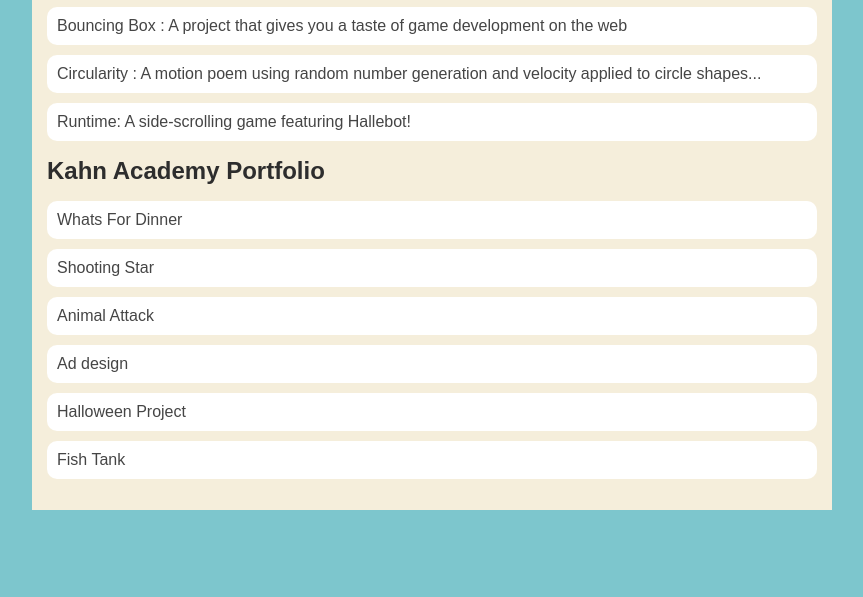
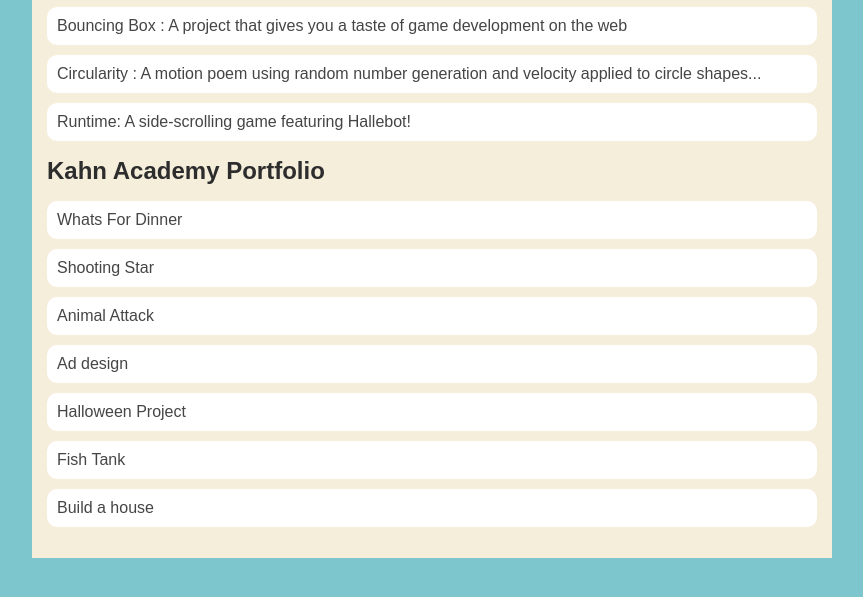
Before and after one commit to EvanMurillo/EvanMurillo.github.io, a plain HTML site: page portfolio.html in a window 1280 px wide. Shown: the part 197-794 px from the top of the page, without its empty margins (208-1071 px from the left). Drawn offline with Linux system fonts and the light colour scheme.

Commit message:
build a house

```diff
--- a/portfolio.html
+++ b/portfolio.html
@@ -37,6 +37,7 @@
                     <li><a href="https://www.khanacademy.org/computer-programming/spin-off-of-project-ad-design/6424729258213376"  >Ad design</a></li>
                     <li><a href="https://www.khanacademy.org/computer-programming/halloween-project/6029077512634368"  >Halloween Project</a></li>
                     <li><a href="https://www.khanacademy.org/computer-programming/spin-off-of-project-fish-tank/6060238340800512"  >Fish Tank</a></li>
+                    <li><a href="https://www.khanacademy.org/computer-programming/spin-off-of-project-build-a-house/5665246062690304"  >Build a house</a></li>
                 </ul>
             </div>
       </main>
```
